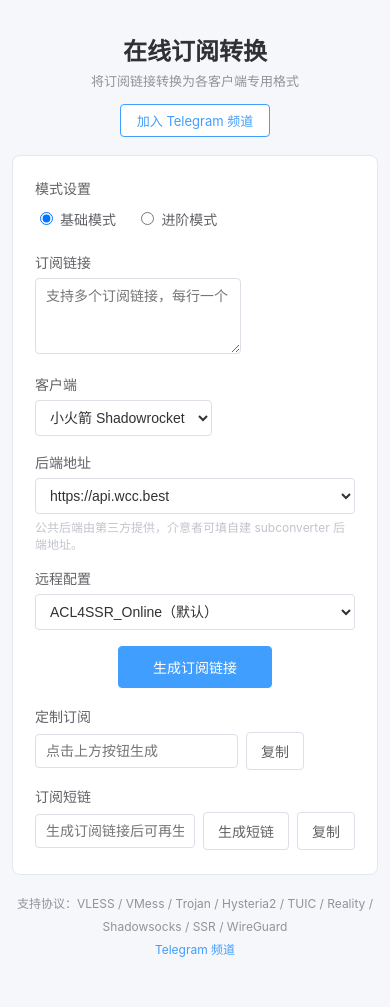
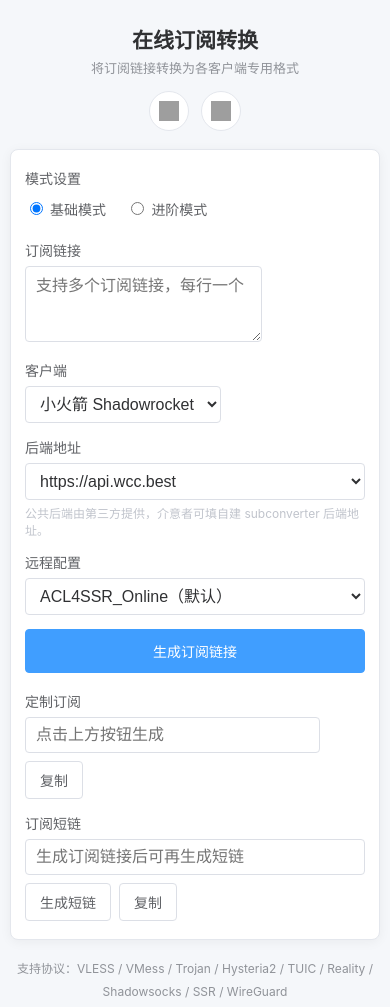
Before and after one commit to Armorys/sub-converter, a plain HTML site: page index.html in a window 390 px wide. Drawn offline with Linux system fonts and the light colour scheme; grey boxes are pictures that could not be loaded.

Commit message:
排版优化：加 GitHub / Telegram 图标入口，电脑手机端自适应

```diff
--- a/index.html
+++ b/index.html
@@ -12,11 +12,13 @@
   .wrap { max-width: 720px; margin: 0 auto; }
   h1 { font-size: 24px; text-align: center; margin: 8px 0 4px; font-weight: 600; }
   .sub { text-align: center; color: #909399; font-size: 13px; margin: 0 0 14px; }
-  .tg { text-align: center; margin-bottom: 18px; }
-  .tg a { display: inline-block; padding: 6px 16px; border: 1px solid #409eff; color: #409eff;
-          border-radius: 4px; text-decoration: none; font-size: 13px; background: #fff; }
-  .tg a:hover { background: #ecf5ff; }
-  .card { background: #fff; border: 1px solid #e4e7ed; border-radius: 8px; padding: 22px 22px 8px; }
+  .social { display: flex; justify-content: center; gap: 12px; margin-bottom: 18px; }
+  .social a { width: 40px; height: 40px; border-radius: 50%; background: #fff; border: 1px solid #e4e7ed;
+              display: flex; align-items: center; justify-content: center; transition: all .15s; }
+  .social a:hover { border-color: #409eff; box-shadow: 0 2px 8px rgba(64,158,255,.25); transform: translateY(-1px); }
+  .social img { width: 20px; height: 20px; display: block; }
+  .card { background: #fff; border: 1px solid #e4e7ed; border-radius: 8px; padding: 22px 22px 8px;
+          box-shadow: 0 2px 12px rgba(0,0,0,.05); }
   .row { display: flex; align-items: flex-start; margin-bottom: 16px; }
   .row > label { width: 92px; flex: none; padding-top: 8px; font-size: 14px; color: #606266; }
   .row .field { flex: 1; min-width: 0; }
@@ -40,9 +42,17 @@
   .hint { font-size: 12px; color: #c0c4cc; margin-top: 4px; }
   .foot { text-align: center; color: #909399; font-size: 12px; margin-top: 18px; line-height: 1.9; }
   .foot a { color: #409eff; text-decoration: none; }
-  @media (max-width: 560px) {
-    .row { flex-direction: column; }
+  @media (max-width: 640px) {
+    body { padding: 16px 10px 32px; }
+    h1 { font-size: 21px; }
+    .card { padding: 18px 14px 4px; }
+    .row { flex-direction: column; margin-bottom: 14px; }
     .row > label { width: auto; padding: 0 0 6px; }
+    input[type="text"], select, textarea { font-size: 16px; }
+    .btn-primary { width: 100%; padding: 11px 0; }
+    .out { flex-wrap: wrap; }
+    .out input { flex: 1 1 100%; }
+    .out .btn-plain { margin: 8px 8px 0 0; }
   }
 </style>
 </head>
@@ -50,7 +60,10 @@
 <div class="wrap">
   <h1>在线订阅转换</h1>
   <p class="sub">将订阅链接转换为各客户端专用格式</p>
-  <div class="tg"><a href="https://t.me/+yGM41xlVN9ZjMGNl" target="_blank" rel="noopener">加入 Telegram 频道</a></div>
+  <div class="social">
+    <a href="https://github.com/Armorys/sub-converter" target="_blank" rel="noopener" title="GitHub 仓库" aria-label="GitHub 仓库"><img src="https://cdn.jsdelivr.net/npm/simple-icons@v13/icons/github.svg" alt="GitHub"></a>
+    <a href="https://t.me/+yGM41xlVN9ZjMGNl" target="_blank" rel="noopener" title="Telegram 频道" aria-label="Telegram 频道"><img src="https://cdn.jsdelivr.net/npm/simple-icons@v13/icons/telegram.svg" alt="Telegram"></a>
+  </div>
 
   <div class="card">
     <div class="row">
@@ -173,8 +186,7 @@
   </div>
 
   <div class="foot">
-    支持协议：VLESS / VMess / Trojan / Hysteria2 / TUIC / Reality / Shadowsocks / SSR / WireGuard<br>
-    <a href="https://t.me/+yGM41xlVN9ZjMGNl" target="_blank" rel="noopener">Telegram 频道</a>
+    支持协议：VLESS / VMess / Trojan / Hysteria2 / TUIC / Reality / Shadowsocks / SSR / WireGuard
   </div>
 </div>
 
```
